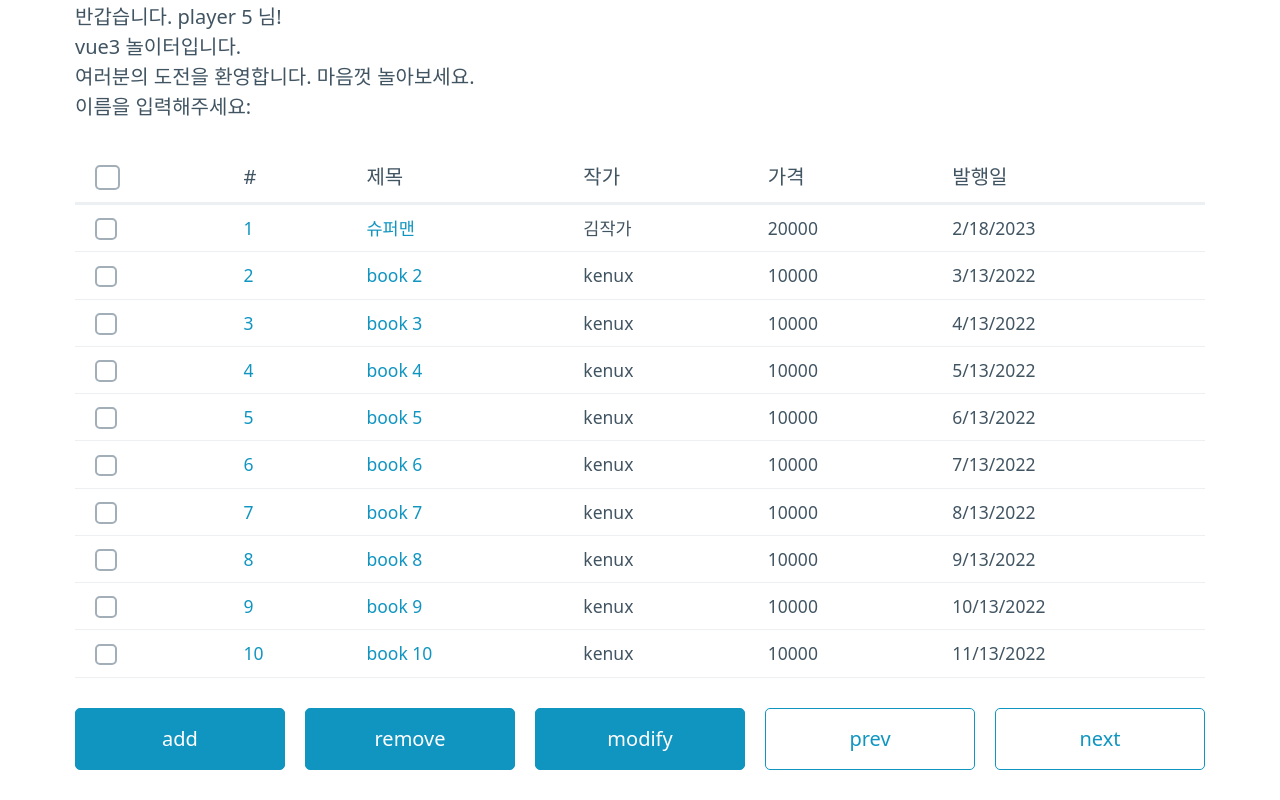
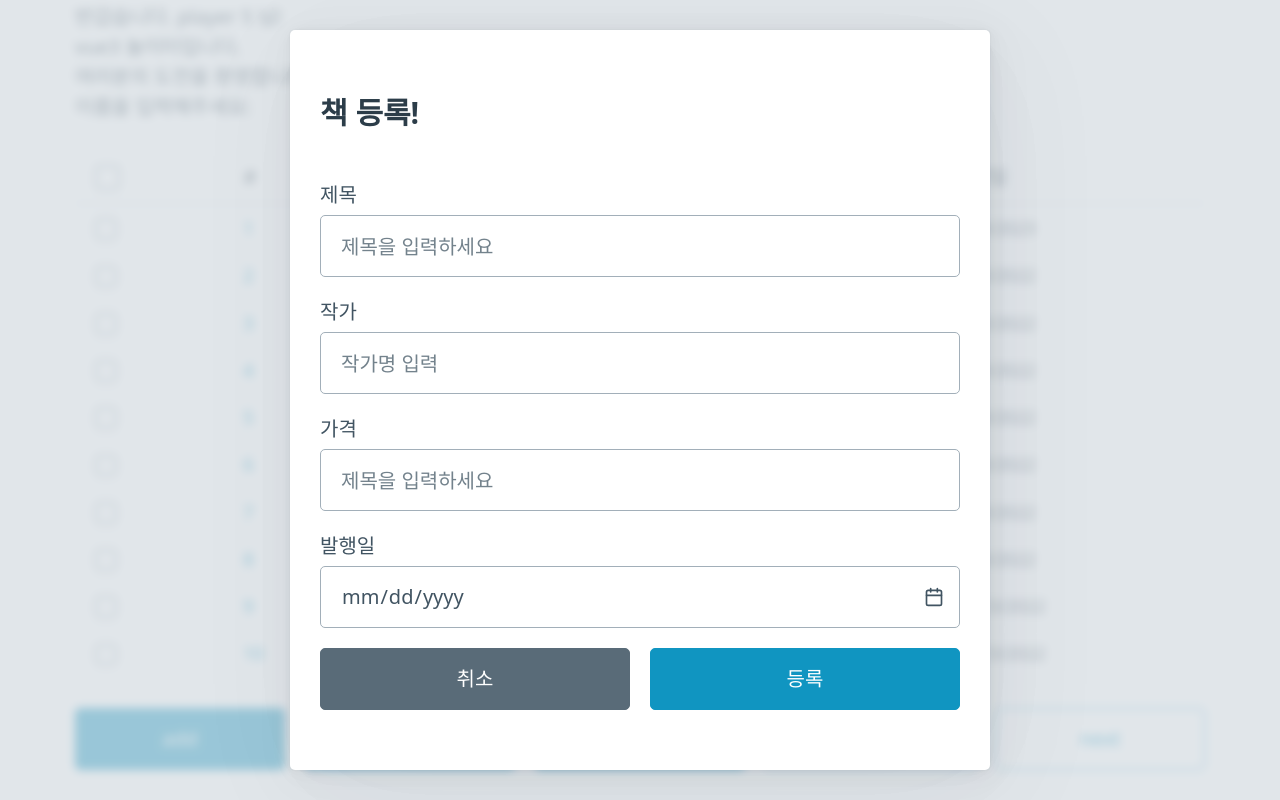
Before and after one commit to kenux196/learn-vue3, a Vue app: page / in a window 1280 px wide. Both pictures are taken after a click on the button "remove". Shown: the part 118-918 px from the top of the page. Built offline with nearby package versions, Linux system fonts and the light colour scheme.

Commit message:
Add BookForm

```diff
--- /dev/null
+++ b/src/try/components/BookAddForm.vue
@@ -0,0 +1,60 @@
+<template>
+  <dialog :open="isOpen">
+    <article class="dialog-b">
+      <h3>책 등록!</h3>
+      <label for="title">제목</label>
+      <input
+        id="title"
+        type="text"
+        placeholder="제목을 입력하세요"
+        :value="title"
+      />
+      <label for="author">작가</label>
+      <input
+        id="author"
+        type="text"
+        placeholder="작가명 입력"
+        :value="author"
+      />
+      <label for="price">가격</label>
+      <input
+        id="price"
+        type="number"
+        placeholder="제목을 입력하세요"
+        :value="price"
+      />
+      <label for="published-date">발행일</label>
+      <input id="published-date" type="date" :value="publishedDate" />
+      <div class="grid">
+        <a href="#cancel" role="button" class="secondary" @click="close()"
+          >취소</a
+        >
+        <a href="#confirm" role="button" @click="close()">등록</a>
+      </div>
+    </article>
+  </dialog>
+</template>
+<script setup>
+import { ref } from 'vue';
+
+const isOpen = ref(false);
+
+function openBookForm() {
+  console.log('Call child openBookForm');
+  isOpen.value = true;
+}
+
+function close() {
+  isOpen.value = false;
+}
+
+// defineExpose를 통하여 함수를 내보낸다.
+defineExpose({
+  openBookForm,
+});
+</script>
+<style scoped>
+.dialog-b {
+  width: 100%;
+}
+</style>
--- a/src/try/components/BookList.vue
+++ b/src/try/components/BookList.vue
@@ -1,7 +1,8 @@
 <script setup>
-import { computed, ref } from 'vue';
+import { computed, inject, ref } from 'vue';
 import { store } from '../store/store';
 import { Book } from '../js/Book';
+import BookAddForm from './BookAddForm.vue';
 
 const allCheckState = ref(false);
 const isChecked = computed(() => {
@@ -30,6 +31,12 @@ function addBook() {
   );
   repository.save(book);
   alert('새로운 책이 추가되었습니다.');
+}
+
+const bookAddForm = ref('');
+function openBookForm() {
+  console.log('Call parent openBookForm()');
+  bookAddForm.value.openBookForm();
 }
 </script>
 <template>
@@ -67,10 +74,11 @@ function addBook() {
   </table>
   <div class="grid">
     <p role="button" @click="addBook()">add</p>
-    <p role="button">remove</p>
+    <p role="button" @click="openBookForm()">remove</p>
     <p role="button">modify</p>
     <p role="button" class="outline">prev</p>
     <p role="button" class="outline">next</p>
   </div>
+  <BookAddForm ref="bookAddForm" />
 </template>
 <style scoped></style>
```
